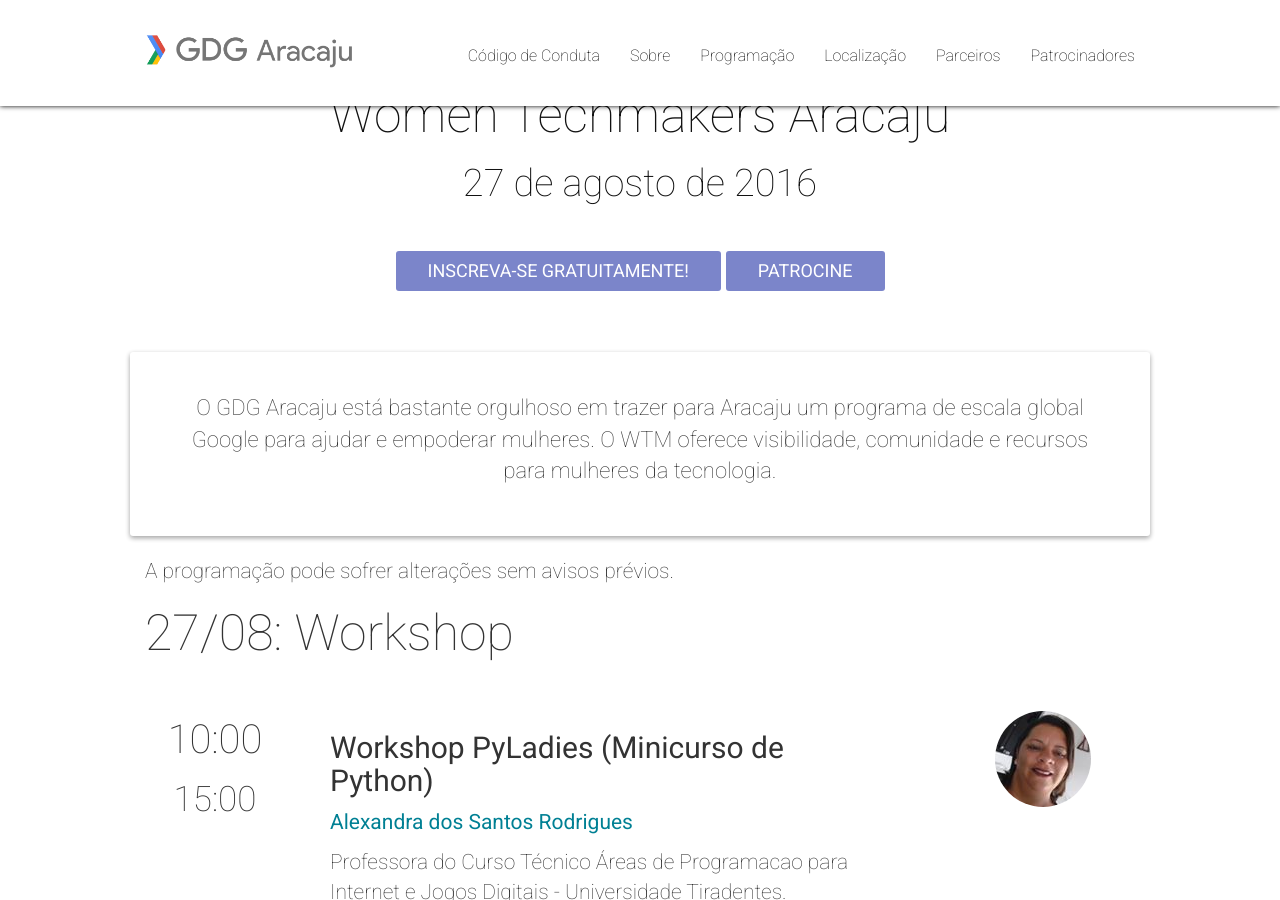
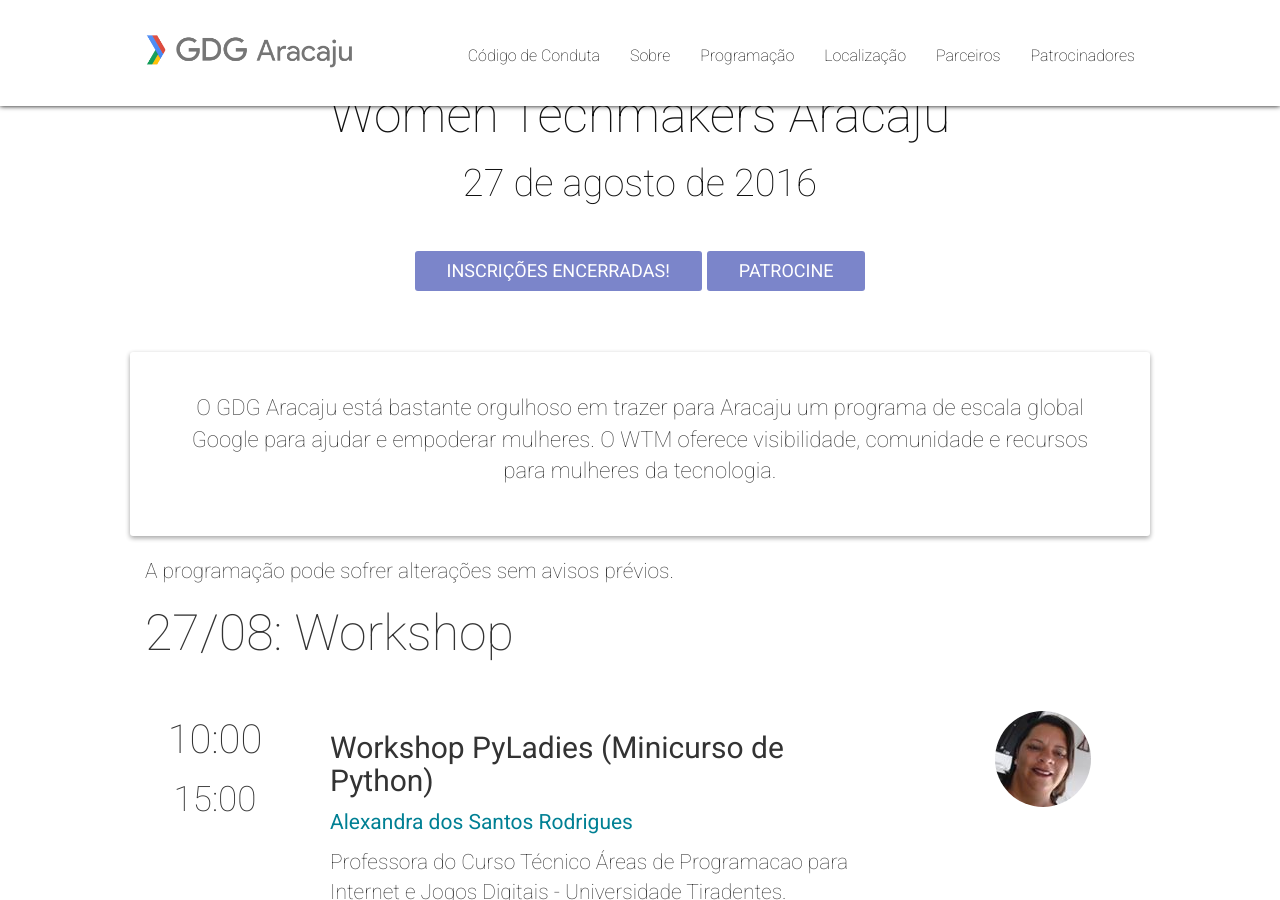
Before and after one commit to GDGAracaju/WTM2016, a Jekyll site: the page built from index.html, in a window 1280 px wide and 900 px high, scrolled down 595 px. Built offline with Jekyll 4.4.1, drawn with Linux system fonts in a browser that asks for light colours; nearby versions of some CDN libraries; Markdown is read by kramdown in place of the engine named in the settings; comment, search, counter and statistics services are not loaded.

```diff
--- a/_config.yml
+++ b/_config.yml
@@ -23,8 +23,8 @@ site:
     cover: "./img/og_image.png"
     facebook: "http://wtm.gdgaracaju.com.br/img/og_image.png"
 
-subscribe_text: "Inscreva-se gratuitamente!"
-subscribe_url: "http://go.gdg.link/f"
+subscribe_text: "Inscrições encerradas!"
+subscribe_url: "#"
 
 # Active sections on the website
 sections:
```
